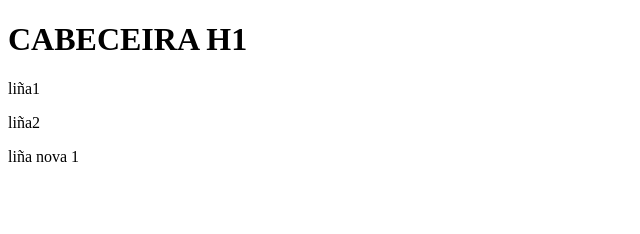
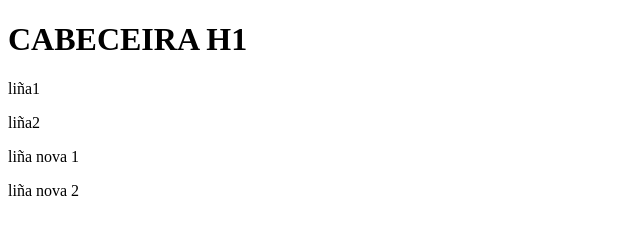
Before and after one commit to AdrianFernandezPerez/proba, a plain HTML site: page index.html in a window 1280 px wide. Shown: the full height of the page, 0-640 px from the left. Drawn offline with Linux system fonts and the light colour scheme.

Commit message:
liña nova 2

```diff
--- a/index.html
+++ b/index.html
@@ -10,5 +10,6 @@
     <p>liña1</p>
     <p>liña2</p>
     <p>liña nova 1</p>
+    <p>liña nova 2</p>
 </body>
 </html>
```
